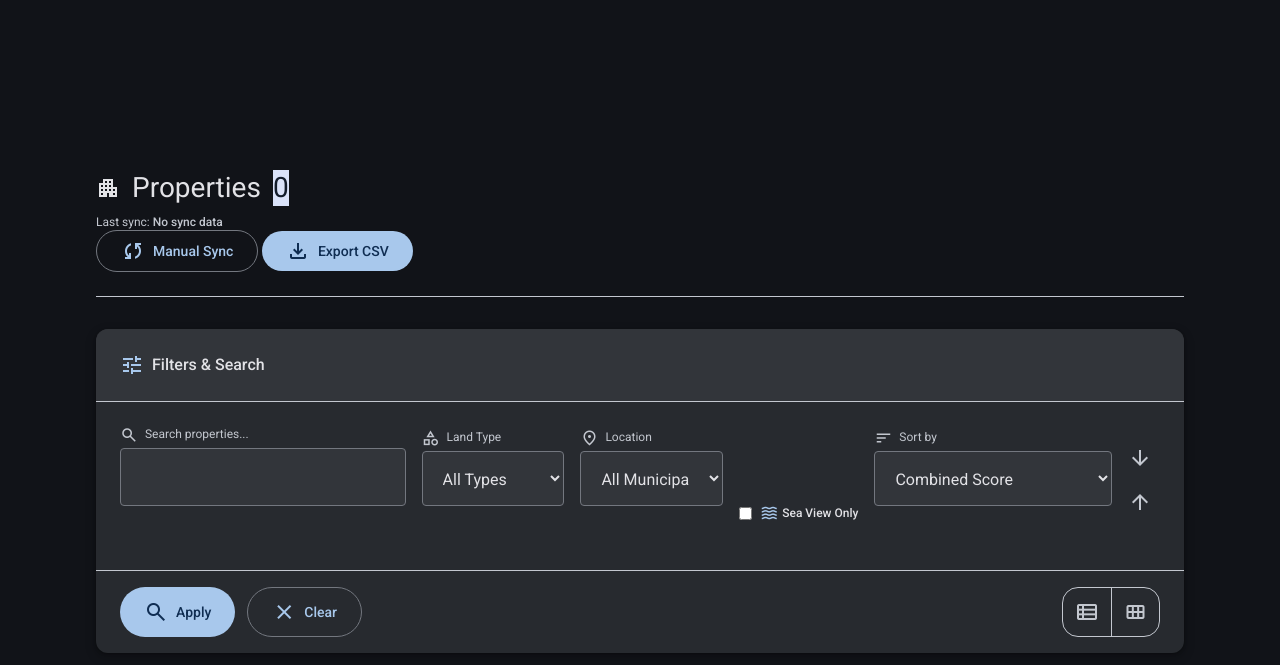
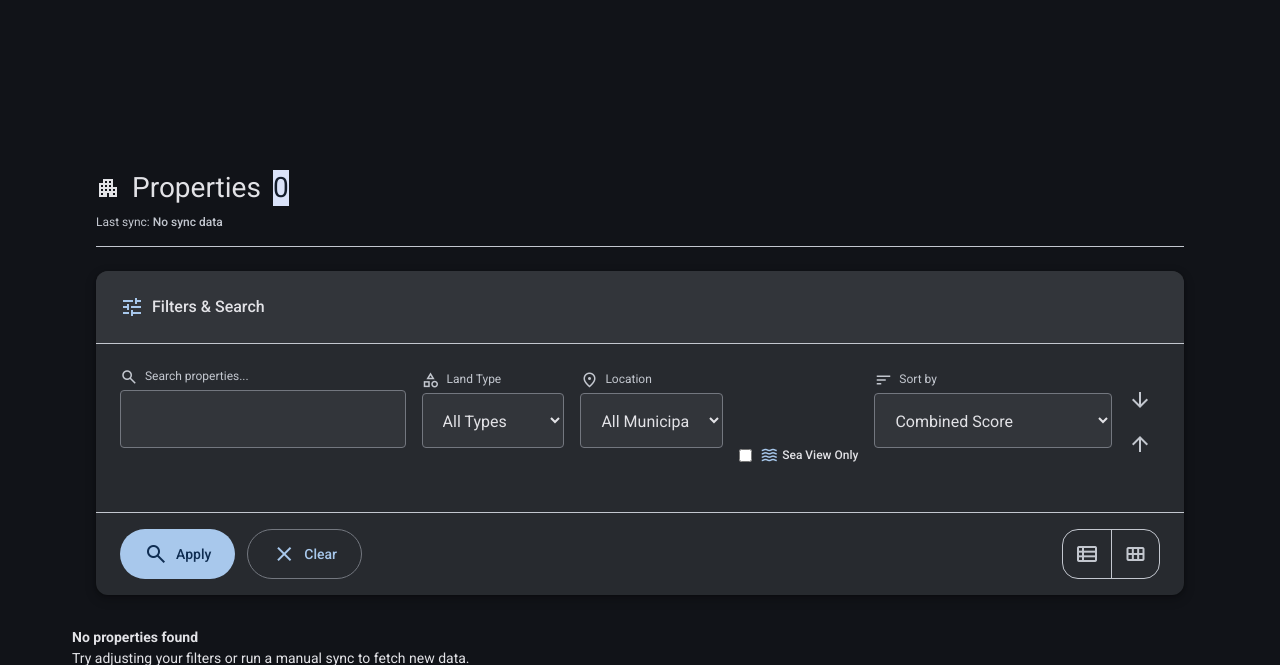
Before and after one commit to sergi039/IdealistaRank, a Flask app: page /lands in a window 1280 px wide. Shown: the part 64-729 px from the top of the page. Run offline with Flask 3, Linux system fonts and the light colour scheme; data that the repository does not hold is empty; some libraries are stand-ins or nearby versions.

Commit message:
Remove manual sync and CSV exports from lands page (#3)

```diff
--- a/static/css/md3-components.css
+++ b/static/css/md3-components.css
@@ -259,6 +259,11 @@
   padding: var(--md-sys-spacing-8) 0 var(--md-sys-spacing-6) 0;
   border-bottom: 1px solid var(--md-sys-color-outline-variant);
   margin-bottom: var(--md-sys-spacing-8);
+}
+
+.md3-page-header--compact {
+  padding-bottom: var(--md-sys-spacing-4);
+  margin-bottom: var(--md-sys-spacing-6);
 }
 
 .md3-page-title {
--- a/templates/lands.html
+++ b/templates/lands.html
@@ -6,7 +6,7 @@
 <!-- MD3 Container -->
 <div class="md3-container">
     <!-- MD3 Page Header -->
-    <header class="md3-page-header">
+    <header class="md3-page-header md3-page-header--compact">
         <div class="md3-page-title">
             <span class="material-symbols-outlined">apartment</span>
             {{ t('properties') }}
@@ -16,23 +16,8 @@
                 <span class="md3-badge md3-secondary-container">{{ lands|length }}</span>
             {% endif %}
         </div>
-        <div class="body-small" style="color: var(--md-sys-color-on-surface-variant); margin-top: var(--md-sys-spacing-2);">
+        <div class="body-small" style="color: var(--md-sys-color-on-surface-variant); margin-top: var(--md-sys-spacing-1);">
             {{ t('last_sync') }}: <span id="last-sync" class="label-medium">{{ t('loading') }}...</span>
-        </div>
-        <div class="md3-page-actions">
-            <button class="md3-button md3-button--outlined"
-                    hx-post="{{ url_for('api.manual_ingestion') }}"
-                    hx-trigger="click"
-                    hx-indicator="#sync-indicator"
-                    title="{{ t('manual_sync_tooltip') or 'Manually trigger email ingestion to fetch new properties' }}">
-                <span class="material-symbols-outlined">sync</span>
-                {{ t('manual_sync') or 'Manual Sync' }}
-            </button>
-            <div id="sync-indicator" style="display: none;" class="spinner-border spinner-border-sm" role="status" aria-hidden="true"></div>
-            <a href="{{ url_for('main.export_csv', mode=current_filters.mode, sort=current_filters.sort_by, order=current_filters.order, land_type=current_filters.land_type, municipality=current_filters.municipality, search=current_filters.search, sea_view='on' if current_filters.sea_view else '') }}" class="md3-button md3-button--filled">
-                <span class="material-symbols-outlined">download</span>
-                {{ t('export_csv') }}
-            </a>
         </div>
     </header>
 
@@ -257,15 +242,9 @@
                             id="mode-lifestyle-btn"
                             title="Lifestyle Analysis - Focus on quality of life factors"
                             style="border-radius: 0; border: none; border-left: 1px solid var(--md-sys-color-outline-variant); width: 48px; height: 48px;">
-                        <span class="material-symbols-outlined">home</span>
+                            <span class="material-symbols-outlined">home</span>
                     </button>
                 </div>
-
-                <a href="{{ url_for('main.export_csv', mode=current_filters.mode, sort=current_filters.sort_by, order=current_filters.order, land_type=current_filters.land_type, municipality=current_filters.municipality, search=current_filters.search, sea_view='on' if current_filters.sea_view else '') }}"
-                   class="md3-button md3-button--filled" title="Download filtered data as CSV file">
-                    <span class="material-symbols-outlined">download</span>
-                    Export CSV
-                </a>
             </div>
         </div>
 
```
